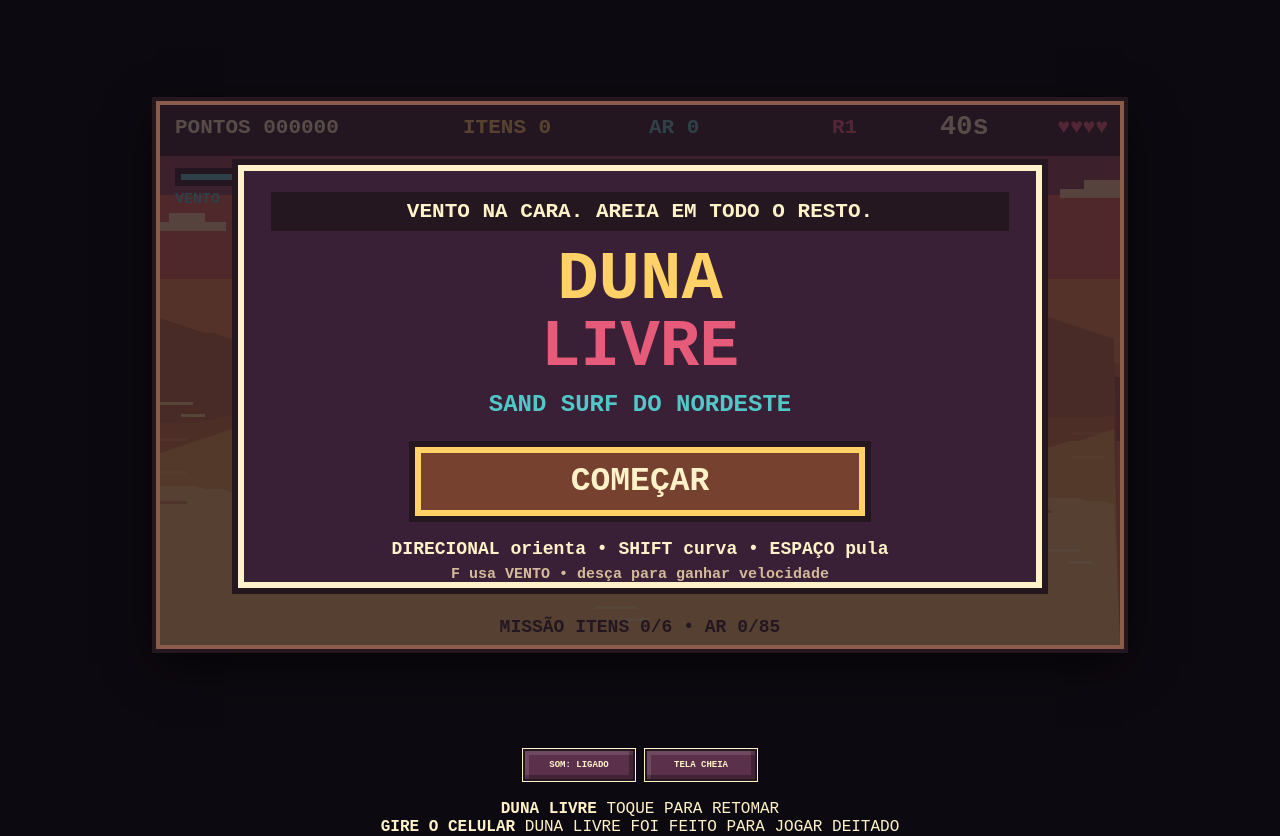
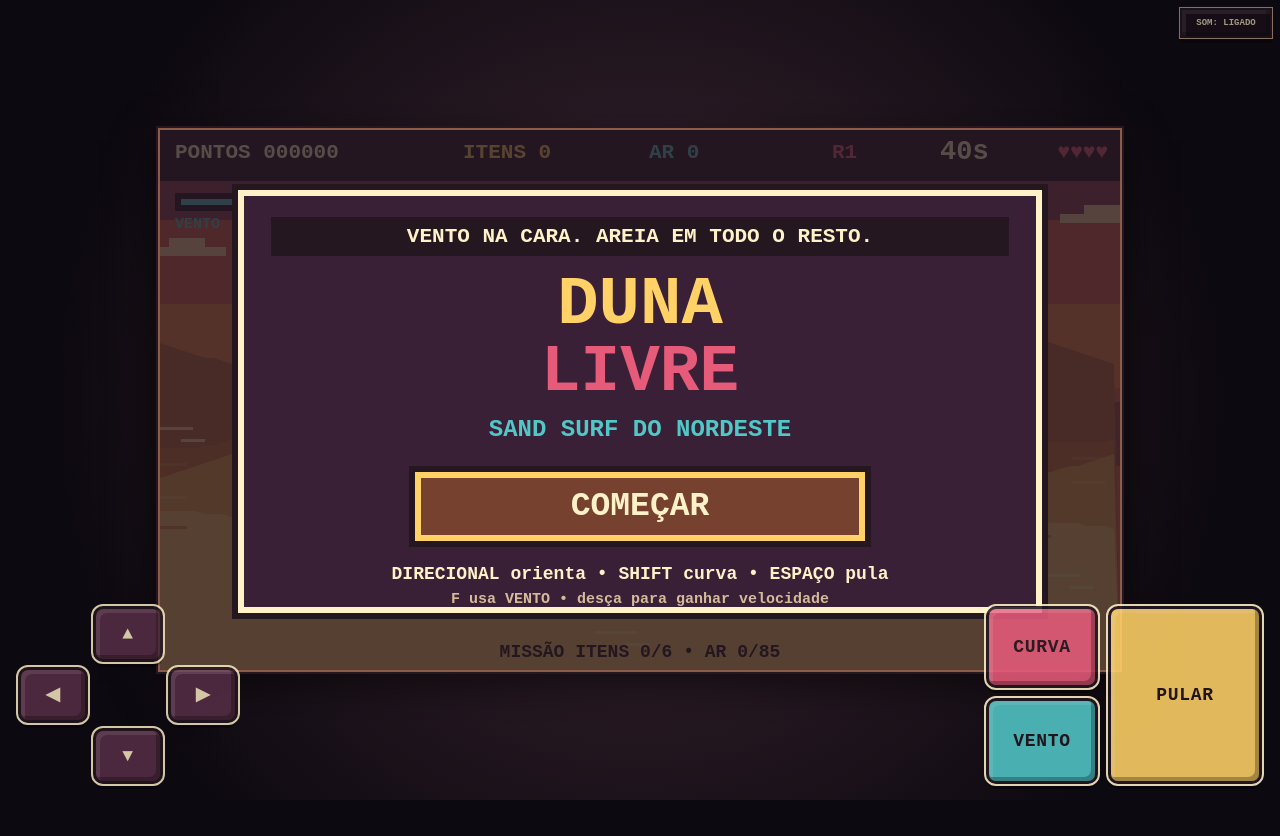
Before and after one commit to between2d/swell-runner, a website built with Vite: page index.html in a window 1280 px wide. After the commit the page ends 800 px from the top, so only its background shows below. Built offline with nearby package versions, Linux system fonts and the light colour scheme; some packages are replaced by stand-ins of ours; what @capacitor/core, @capacitor/screen-orientation, @capacitor/text-zoom would draw is missing.

Commit message:
Redesenhar controles e tela para celulares Android

```diff
--- a/src/style.css
+++ b/src/style.css
@@ -9,12 +9,42 @@
   --azul: #52c7c8;
   --verde: #78c86b;
   --preto: #241720;
+  --safe-top: var(--safe-area-inset-top, env(safe-area-inset-top, 0px));
+  --safe-right: var(--safe-area-inset-right, env(safe-area-inset-right, 0px));
+  --safe-bottom: var(--safe-area-inset-bottom, env(safe-area-inset-bottom, 0px));
+  --safe-left: var(--safe-area-inset-left, env(safe-area-inset-left, 0px));
 }
 
-* { box-sizing: border-box; -webkit-tap-highlight-color: transparent; }
-html, body { margin: 0; min-height: 100%; background: #0d0910; overflow: hidden; }
-body { min-height: 100dvh; display: grid; place-items: center; overscroll-behavior: none; }
-button { font: 900 11px/1 "Courier New", monospace; }
+* {
+  box-sizing: border-box;
+  -webkit-tap-highlight-color: transparent;
+  -webkit-touch-callout: none;
+}
+
+html,
+body {
+  margin: 0;
+  width: 100%;
+  height: 100%;
+  min-height: 100%;
+  background: #0d0910;
+  overflow: hidden;
+  touch-action: none;
+}
+
+body {
+  min-height: 100dvh;
+  display: grid;
+  place-items: center;
+  overscroll-behavior: none;
+  user-select: none;
+}
+
+button {
+  font: 900 11px/1 "Courier New", monospace;
+  user-select: none;
+  touch-action: none;
+}
 
 #aplicativo {
   width: 100vw;
@@ -26,7 +56,7 @@ button { font: 900 11px/1 "Courier New", monospace; }
   align-content: center;
   gap: 9px;
   overflow: hidden;
-  padding: max(10px, env(safe-area-inset-top)) max(10px, env(safe-area-inset-right)) max(10px, env(safe-area-inset-bottom)) max(10px, env(safe-area-inset-left));
+  padding: max(10px, var(--safe-top)) max(10px, var(--safe-right)) max(10px, var(--safe-bottom)) max(10px, var(--safe-left));
 }
 
 #moldura {
@@ -35,7 +65,7 @@ button { font: 900 11px/1 "Courier New", monospace; }
   flex: none;
   background: #493044;
   border: 4px solid #8d5b4a;
-  box-shadow: 0 0 0 4px #241720, 0 14px 45px rgba(0,0,0,.65);
+  box-shadow: 0 0 0 4px #241720, 0 14px 45px rgba(0, 0, 0, .65);
   image-rendering: pixelated;
   image-rendering: crisp-edges;
   contain: layout paint;
@@ -74,7 +104,10 @@ canvas {
   letter-spacing: .08em;
   z-index: 6;
 }
-#carregando.oculto { display: none; }
+
+#carregando.oculto {
+  display: none;
+}
 
 #controles-mobile {
   width: min(100%, 760px);
@@ -94,12 +127,20 @@ canvas {
   grid-template-rows: repeat(3, 36px);
   gap: 2px;
 }
+
 .dpad .cima { grid-column: 2; grid-row: 1; }
 .dpad .esquerda { grid-column: 1; grid-row: 2; }
 .dpad .baixo { grid-column: 2; grid-row: 3; }
 .dpad .direita { grid-column: 3; grid-row: 2; }
 
-.grupo { display: flex; gap: 8px; align-items: end; flex-wrap: wrap; justify-content: flex-end; }
+.grupo {
+  display: flex;
+  gap: 8px;
+  align-items: end;
+  flex-wrap: wrap;
+  justify-content: flex-end;
+}
+
 #controles-mobile button,
 #barra-inferior button {
   border: 3px solid #241720;
@@ -108,17 +149,94 @@ canvas {
   color: #fff2c9;
   min-width: 48px;
   min-height: 36px;
-  box-shadow: inset -4px -4px 0 rgba(0,0,0,.28), inset 4px 4px 0 rgba(255,255,255,.12);
+  box-shadow: inset -4px -4px 0 rgba(0, 0, 0, .28), inset 4px 4px 0 rgba(255, 255, 255, .12), 0 5px 0 rgba(0, 0, 0, .4);
   border-radius: 0;
 }
+
 #controles-mobile button:active,
-#controles-mobile button.ativo { transform: translateY(3px); filter: brightness(1.25); }
-#controles-mobile .pulo { min-width: 82px; min-height: 58px; background: var(--amarelo); color: #241720; }
-#controles-mobile .vento { min-width: 68px; min-height: 48px; background: var(--azul); color: #241720; }
-#controles-mobile .curva { min-width: 62px; min-height: 44px; background: var(--rosa); color: #241720; }
+#controles-mobile button.ativo {
+  transform: translateY(4px);
+  filter: brightness(1.3);
+  box-shadow: inset -2px -2px 0 rgba(0, 0, 0, .2), inset 2px 2px 0 rgba(255, 255, 255, .16), 0 1px 0 rgba(0, 0, 0, .45);
+}
 
-#barra-inferior { display: flex; gap: 10px; justify-content: center; }
-#barra-inferior button { min-height: 32px; min-width: 112px; font-size: 9px; outline-width: 1px; border-width: 2px; }
+#controles-mobile .pulo {
+  min-width: 82px;
+  min-height: 58px;
+  background: var(--amarelo);
+  color: #241720;
+}
+
+#controles-mobile .vento {
+  min-width: 68px;
+  min-height: 48px;
+  background: var(--azul);
+  color: #241720;
+}
+
+#controles-mobile .curva {
+  min-width: 62px;
+  min-height: 44px;
+  background: var(--rosa);
+  color: #241720;
+}
+
+#barra-inferior {
+  display: flex;
+  gap: 10px;
+  justify-content: center;
+}
+
+#barra-inferior button {
+  min-height: 32px;
+  min-width: 112px;
+  font-size: 9px;
+  outline-width: 1px;
+  border-width: 2px;
+}
+
+#retomar-android,
+#gire-celular {
+  position: fixed;
+  inset: 0;
+  display: none;
+  place-items: center;
+  z-index: 100;
+  background: rgba(13, 9, 16, .88);
+  padding: 24px;
+  text-align: center;
+}
+
+.cartao-retomada {
+  min-width: min(82vw, 360px);
+  padding: 22px 26px;
+  border: 4px solid var(--amarelo);
+  outline: 4px solid #241720;
+  background: #493044;
+  box-shadow: 10px 10px 0 rgba(0, 0, 0, .45);
+}
+
+.cartao-retomada strong,
+#gire-celular strong {
+  display: block;
+  color: var(--amarelo);
+  font-size: clamp(20px, 5vw, 34px);
+  letter-spacing: .08em;
+}
+
+.cartao-retomada span,
+#gire-celular span {
+  display: block;
+  margin-top: 10px;
+  color: #fff2c9;
+  font-weight: 900;
+  font-size: clamp(10px, 2.8vw, 16px);
+  letter-spacing: .05em;
+}
+
+body.android-suspenso #retomar-android {
+  display: grid;
+}
 
 @media (pointer: coarse), (max-width: 900px) {
   #controles-mobile { display: flex; }
@@ -126,17 +244,174 @@ canvas {
 
 @media (max-width: 520px) {
   #controles-mobile { gap: 8px; }
-  .dpad { width: 128px; height: 104px; grid-template-columns: repeat(3, 40px); grid-template-rows: repeat(3, 33px); }
+  .dpad {
+    width: 128px;
+    height: 104px;
+    grid-template-columns: repeat(3, 40px);
+    grid-template-rows: repeat(3, 33px);
+  }
   #controles-mobile button { min-width: 40px; min-height: 33px; font-size: 9px; }
   #controles-mobile .pulo { min-width: 70px; }
   #controles-mobile .grupo { max-width: 170px; }
 }
 
-@media (orientation: landscape) and (max-height: 560px) {
-  #aplicativo { grid-template-columns: 1fr auto; grid-template-rows: 1fr auto; gap: 8px; }
-  #moldura { grid-row: 1 / 3; }
-  #controles-mobile { width: 190px; height: 100%; flex-direction: column; justify-content: space-around; }
-  .grupo { justify-content: center; }
-  #barra-inferior { flex-direction: column; }
-  #barra-inferior button { min-width: 90px; }
+/* Aplicativo Android: o canvas ocupa o centro e os controles usam as laterais
+   largas de celulares 18:9, 20:9 e 21:9 sem reduzir a área do jogo. */
+.capacitor-nativo body {
+  background: radial-gradient(circle at center, #493044 0, #241720 42%, #0d0910 78%);
 }
+
+.capacitor-nativo #aplicativo {
+  display: grid;
+  grid-template: 1fr / 1fr;
+  padding: max(4px, var(--safe-top)) max(4px, var(--safe-right)) max(4px, var(--safe-bottom)) max(4px, var(--safe-left));
+  gap: 0;
+}
+
+.capacitor-nativo #moldura {
+  grid-area: 1 / 1;
+  border-width: 2px;
+  box-shadow: 0 0 0 2px #241720, 0 12px 40px rgba(0, 0, 0, .58);
+}
+
+.capacitor-nativo #moldura::before {
+  display: none;
+}
+
+.capacitor-nativo #controles-mobile {
+  position: fixed;
+  inset: 0;
+  z-index: 20;
+  width: 100%;
+  height: 100%;
+  display: flex;
+  align-items: flex-end;
+  justify-content: space-between;
+  padding:
+    max(14px, var(--safe-top))
+    max(18px, calc(var(--safe-right) + 8px))
+    max(16px, calc(var(--safe-bottom) + 8px))
+    max(18px, calc(var(--safe-left) + 8px));
+  pointer-events: none;
+}
+
+.capacitor-nativo .dpad,
+.capacitor-nativo .acoes {
+  pointer-events: auto;
+}
+
+.capacitor-nativo .dpad {
+  width: 190px;
+  height: 154px;
+  grid-template-columns: repeat(3, 60px);
+  grid-template-rows: repeat(3, 48px);
+  gap: 5px;
+  opacity: .82;
+}
+
+.capacitor-nativo .grupo.acoes {
+  width: 238px;
+  height: 154px;
+  display: grid;
+  grid-template-columns: 96px 132px;
+  grid-template-rows: 70px 74px;
+  gap: 10px;
+  opacity: .88;
+}
+
+.capacitor-nativo .acoes .curva {
+  grid-column: 1;
+  grid-row: 1;
+}
+
+.capacitor-nativo .acoes .vento {
+  grid-column: 1;
+  grid-row: 2;
+}
+
+.capacitor-nativo .acoes .pulo {
+  grid-column: 2;
+  grid-row: 1 / 3;
+}
+
+.capacitor-nativo #controles-mobile button {
+  width: 100%;
+  height: 100%;
+  min-width: 0;
+  min-height: 0;
+  border-width: 3px;
+  outline-width: 2px;
+  border-radius: 10px;
+  font-size: clamp(12px, 2.3vw, 18px);
+  letter-spacing: .04em;
+  backdrop-filter: blur(3px);
+}
+
+.capacitor-nativo .dpad button {
+  font-size: clamp(20px, 4vw, 30px);
+  background: rgba(91, 48, 74, .9);
+}
+
+.capacitor-nativo #barra-inferior {
+  position: fixed;
+  z-index: 30;
+  top: max(8px, calc(var(--safe-top) + 4px));
+  right: max(8px, calc(var(--safe-right) + 4px));
+  opacity: .62;
+}
+
+.capacitor-nativo #barra-inferior #botao-tela {
+  display: none;
+}
+
+.capacitor-nativo #barra-inferior button {
+  min-width: 92px;
+  min-height: 30px;
+  background: rgba(36, 23, 32, .72);
+  outline-color: #d6b28b;
+}
+
+@media (orientation: portrait) and (pointer: coarse) {
+  #gire-celular {
+    display: grid;
+  }
+}
+
+@media (orientation: landscape) and (max-height: 430px) {
+  .capacitor-nativo .dpad {
+    width: 156px;
+    height: 126px;
+    grid-template-columns: repeat(3, 50px);
+    grid-template-rows: repeat(3, 39px);
+    gap: 3px;
+  }
+
+  .capacitor-nativo .grupo.acoes {
+    width: 202px;
+    height: 126px;
+    grid-template-columns: 82px 112px;
+    grid-template-rows: 58px 61px;
+    gap: 7px;
+  }
+
+  .capacitor-nativo #controles-mobile {
+    padding-top: max(7px, var(--safe-top));
+    padding-bottom: max(7px, var(--safe-bottom));
+  }
+}
+
+@media (orientation: landscape) and (min-height: 600px) {
+  .capacitor-nativo .dpad {
+    width: 220px;
+    height: 178px;
+    grid-template-columns: repeat(3, 70px);
+    grid-template-rows: repeat(3, 56px);
+  }
+
+  .capacitor-nativo .grupo.acoes {
+    width: 278px;
+    height: 178px;
+    grid-template-columns: 112px 154px;
+    grid-template-rows: 82px 86px;
+  }
+}
```
